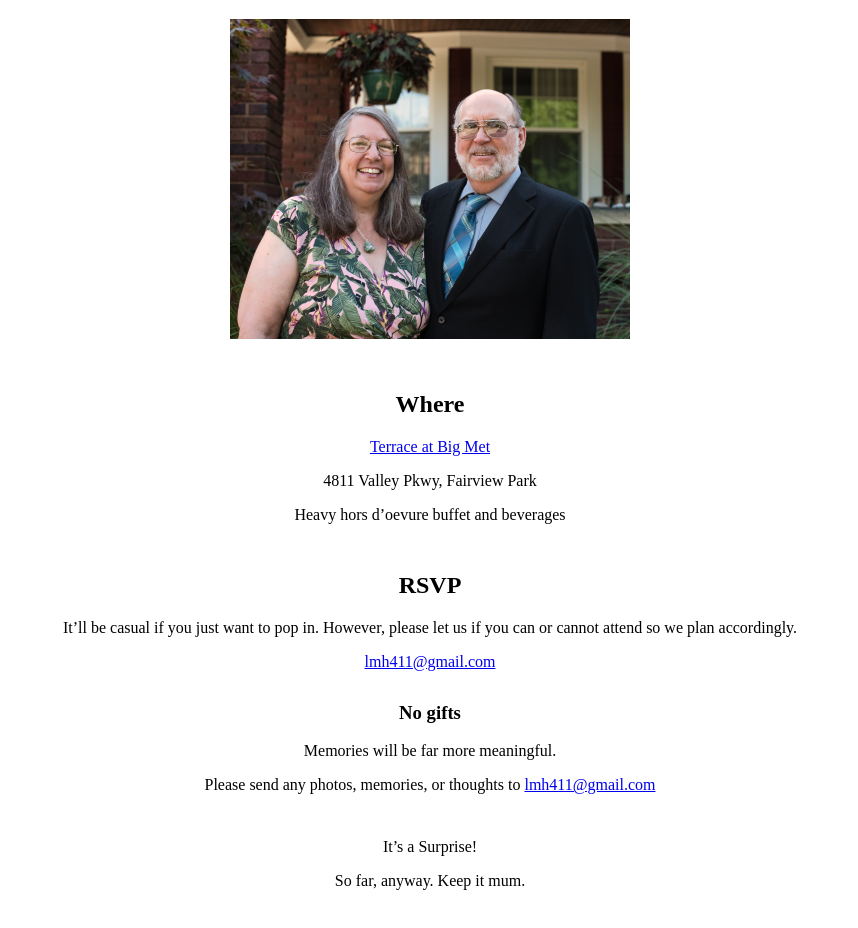
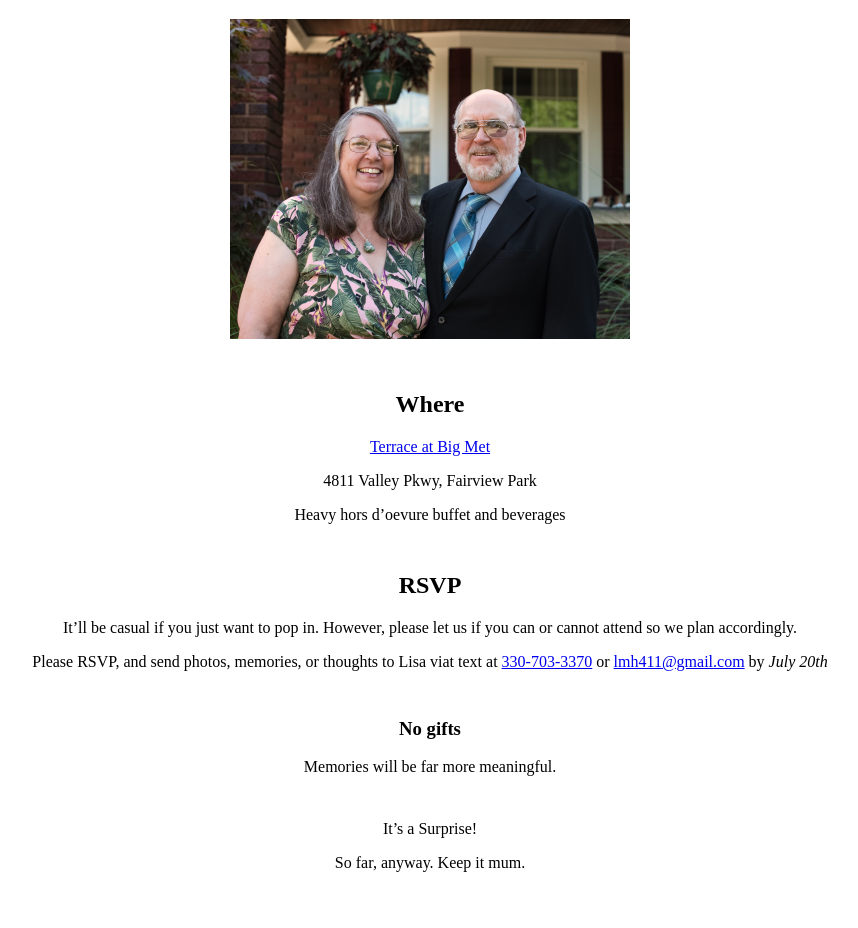
Before and after one commit to JDHofmann/jayne_and_dave, a plain HTML site: page index.html in a window 1280 px wide. Shown: the part 850-1778 px from the top of the page, without its empty margins (210-1068 px from the left). Drawn offline with Linux system fonts and the light colour scheme.

Commit message:
more contact info

```diff
--- a/index.html
+++ b/index.html
@@ -39,12 +39,13 @@
         <div>
             <h2>RSVP</h2>
             <p>It’ll be casual if you just want to pop in. However, please let us if you can or cannot attend so we plan accordingly.</p>
-            <a href="mailto:lmh411@gmail.com">lmh411@gmail.com</a>
+            <p>Please RSVP, and send photos, memories, or thoughts to Lisa viat text at <a href="tel:330-703-3370">330-703-3370</a> or <a href="mailto:lmh411@gmail.com">lmh411@gmail.com</a> by <em>July 20th</em></p>
+
         </div>
         <div>
             <h3>No gifts</h3>
             <p>Memories will be far more meaningful.</p>
-            <p>Please send any photos, memories, or thoughts to <a href="mailto:lmh411@gmail.com">lmh411@gmail.com</a></p>
+
         </div>
         <div>
             <p>It’s a Surprise!
```
